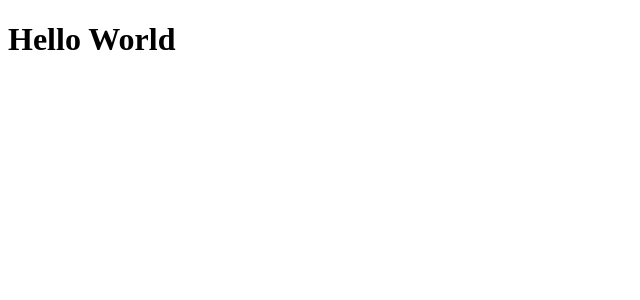
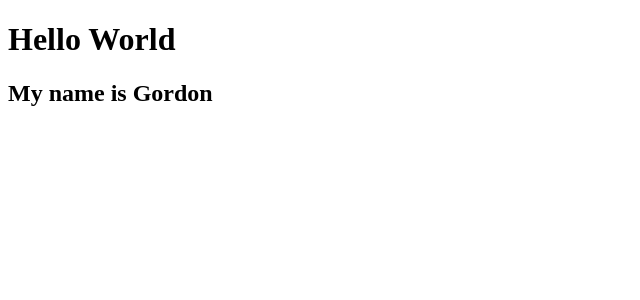
Before and after one commit to gordon2012/portfolio, a React (Vite) app: page / in a window 1280 px wide. Shown: the top 300 px of the page, without its empty margins (0-640 px from the left). Built offline with nearby package versions, Linux system fonts and the light colour scheme.

Commit message:
Enable class properties
Signed-off-by: Gordon Doskas <gordon2012@users.noreply.github.com>

```diff
--- a/package.json
+++ b/package.json
@@ -11,7 +11,11 @@
   "author": "",
   "license": "ISC",
   "devDependencies": {
+    "babel-core": "^6.26.3",
     "babel-eslint": "^10.0.1",
+    "babel-plugin-transform-class-properties": "^6.24.1",
+    "babel-preset-env": "^1.7.0",
+    "babel-preset-react": "^6.24.1",
     "eslint": "^5.7.0",
     "eslint-config-prettier": "^3.1.0",
     "eslint-plugin-import": "^2.14.0",
--- a/src/App.js
+++ b/src/App.js
@@ -2,10 +2,15 @@ import React, { Component } from 'react';
 import { render } from 'react-dom';
 
 class App extends Component {
+  state = {
+    name: 'Gordon'
+  };
+
   render() {
     return (
       <div>
         <h1>Hello World</h1>
+        <h2>My name is {this.state.name}</h2>
       </div>
     );
   }
```
Also changed, not shown: .babelrc (added), .eslintrc.json, 1 other file (tests, documents, lock files or other folders).
